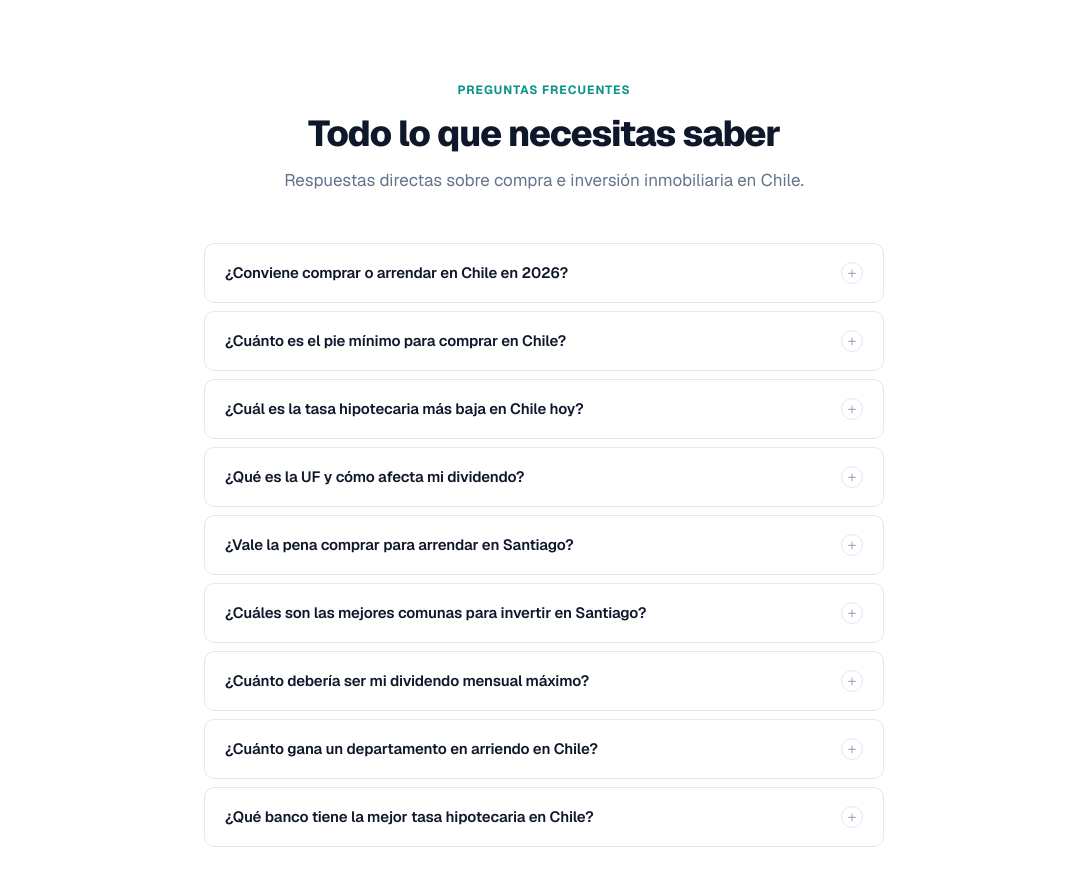
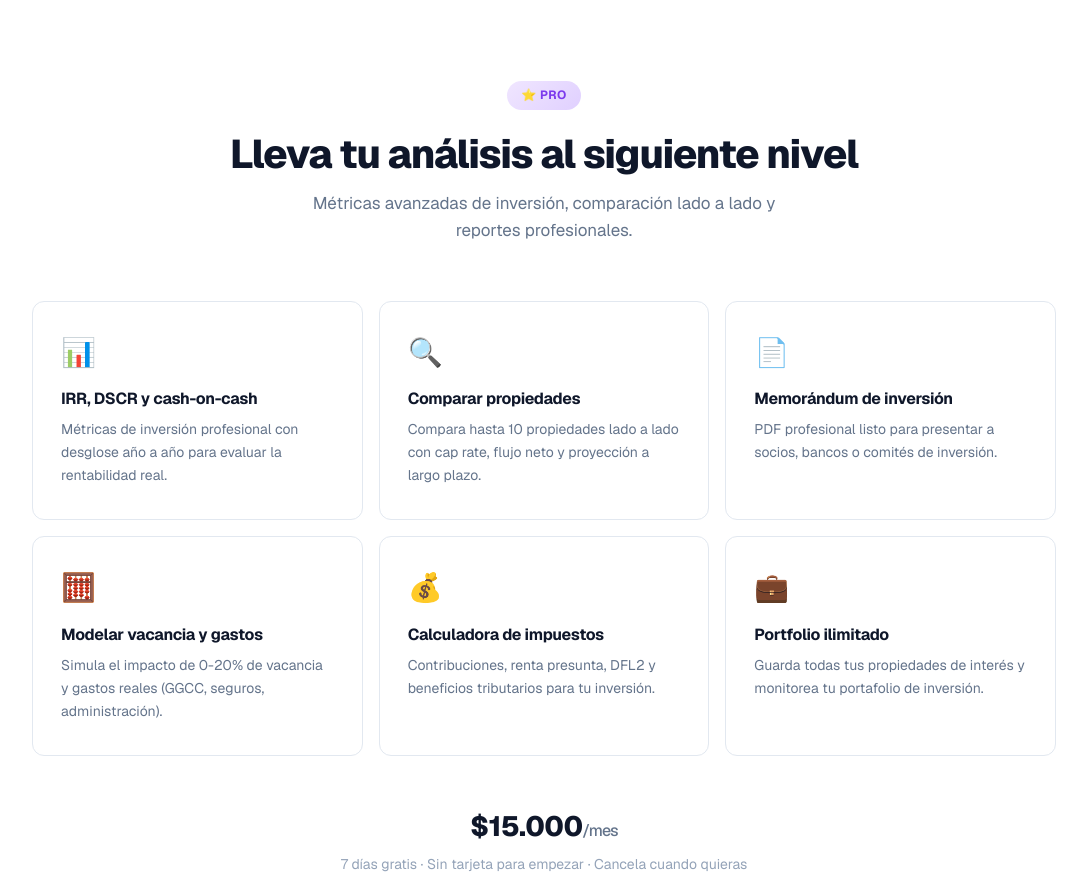
Before and after one commit to Luisfe1993/propadvisor-cl, a Next.js app: page / in a window 1280 px wide. Shown: the part 3040-3923 px from the top of the page, without its empty margins (96-1183 px from the left). Built offline with nearby package versions, Linux system fonts and the light colour scheme; no server answers.

Commit message:
feat: add Pro features section to landing page

```diff
--- a/app/page.tsx
+++ b/app/page.tsx
@@ -640,6 +640,120 @@ export default function Home() {
       </section>
 
       {/* ══════════════════════════════════════════════════════
+          PRO FEATURES
+      ══════════════════════════════════════════════════════ */}
+      <section
+        id="pro"
+        aria-labelledby="pro-heading"
+        style={{
+          padding: "96px 24px",
+          background: "var(--bg-primary)",
+          borderTop: "1px solid var(--border)",
+        }}
+      >
+        <div style={{ maxWidth: "1024px", margin: "0 auto" }}>
+
+          <div style={{ textAlign: "center", marginBottom: "56px" }}>
+            <div
+              style={{
+                display: "inline-flex",
+                alignItems: "center",
+                gap: "6px",
+                padding: "5px 14px",
+                background: "linear-gradient(135deg, #f0e6ff, #e0d0ff)",
+                borderRadius: "9999px",
+                fontSize: "12px",
+                fontWeight: 700,
+                color: "#7c3aed",
+                letterSpacing: "0.04em",
+                textTransform: "uppercase",
+                marginBottom: "20px",
+              }}
+            >
+              ⭐ Pro
+            </div>
+            <h2
+              id="pro-heading"
+              style={{ fontSize: "clamp(28px, 4vw, 40px)", fontWeight: 800, letterSpacing: "-0.03em", color: "var(--text-primary)", marginBottom: "12px" }}
+            >
+              Lleva tu análisis al siguiente nivel
+            </h2>
+            <p style={{ fontSize: "17px", color: "var(--text-secondary)", maxWidth: "520px", margin: "0 auto" }}>
+              Métricas avanzadas de inversión, comparación lado a lado y reportes profesionales.
+            </p>
+          </div>
+
+          <div
+            style={{
+              display: "grid",
+              gridTemplateColumns: "repeat(auto-fit, minmax(280px, 1fr))",
+              gap: "16px",
+              marginBottom: "48px",
+            }}
+          >
+            {[
+              { icon: "📊", title: "IRR, DSCR y cash-on-cash", desc: "Métricas de inversión profesional con desglose año a año para evaluar la rentabilidad real." },
+              { icon: "🔍", title: "Comparar propiedades", desc: "Compara hasta 10 propiedades lado a lado con cap rate, flujo neto y proyección a largo plazo." },
+              { icon: "📄", title: "Memorándum de inversión", desc: "PDF profesional listo para presentar a socios, bancos o comités de inversión." },
+              { icon: "🧮", title: "Modelar vacancia y gastos", desc: "Simula el impacto de 0-20% de vacancia y gastos reales (GGCC, seguros, administración)." },
+              { icon: "💰", title: "Calculadora de impuestos", desc: "Contribuciones, renta presunta, DFL2 y beneficios tributarios para tu inversión." },
+              { icon: "💼", title: "Portfolio ilimitado", desc: "Guarda todas tus propiedades de interés y monitorea tu portafolio de inversión." },
+            ].map((feat) => (
+              <article
+                key={feat.title}
+                className="card"
+                style={{ background: "white", padding: "28px 28px 32px" }}
+              >
+                <span style={{ fontSize: "28px", display: "block", marginBottom: "14px" }}>{feat.icon}</span>
+                <h3
+                  style={{
+                    fontSize: "16px",
+                    fontWeight: 700,
+                    color: "var(--text-primary)",
+                    letterSpacing: "-0.02em",
+                    marginBottom: "8px",
+                    lineHeight: 1.35,
+                  }}
+                >
+                  {feat.title}
+                </h3>
+                <p style={{ fontSize: "14px", color: "var(--text-secondary)", lineHeight: 1.65 }}>
+                  {feat.desc}
+                </p>
+              </article>
+            ))}
+          </div>
+
+          {/* Pro CTA */}
+          <div style={{ textAlign: "center" }}>
+            <p style={{ fontSize: "28px", fontWeight: 800, color: "var(--text-primary)", letterSpacing: "-0.03em", marginBottom: "4px" }}>
+              $15.000<span style={{ fontSize: "16px", fontWeight: 500, color: "var(--text-secondary)" }}>/mes</span>
+            </p>
+            <p style={{ fontSize: "14px", color: "var(--text-muted)", marginBottom: "24px" }}>
+              7 días gratis · Sin tarjeta para empezar · Cancela cuando quieras
+            </p>
+            <div style={{ display: "flex", flexWrap: "wrap", gap: "12px", justifyContent: "center" }}>
+              <Link
+                href="/pricing"
+                className="btn-primary"
+                style={{ padding: "13px 28px", fontSize: "15px", background: "#7c3aed", borderColor: "#7c3aed" }}
+              >
+                Probar Pro gratis →
+              </Link>
+              <Link
+                href="/pricing"
+                className="btn-secondary"
+                style={{ padding: "13px 28px", fontSize: "15px" }}
+              >
+                Comparar planes
+              </Link>
+            </div>
+          </div>
+
+        </div>
+      </section>
+
+      {/* ══════════════════════════════════════════════════════
           FAQ
       ══════════════════════════════════════════════════════ */}
       <section
```
